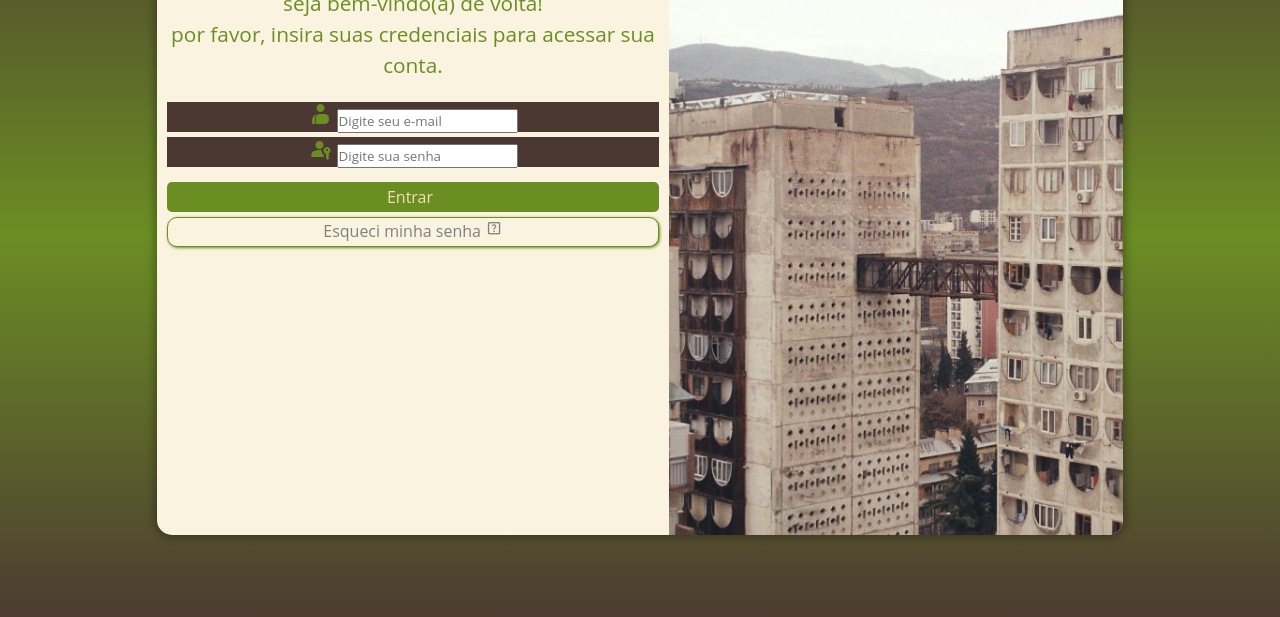
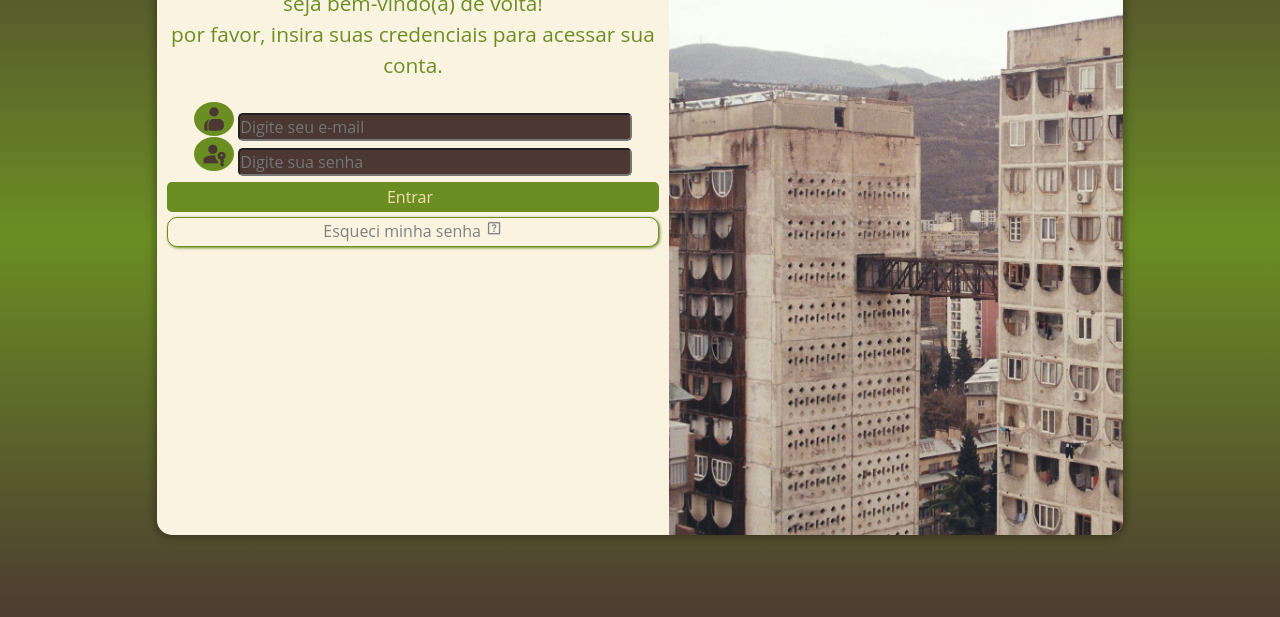
Before and after one commit to brunohpaz/projeto-login, a plain HTML site: page index.html in a window 1280 px wide. Shown: the part 165-782 px from the top of the page. Drawn offline with nearby package versions, Linux system fonts and the light colour scheme.

Commit message:
Update style.css

```diff
--- a/styles/style.css
+++ b/styles/style.css
@@ -108,7 +108,7 @@ form > input[type="submit"]:hover{
 form > div.campo {
     text-align: center;
     height: 30px;
-    background-color: #4B3832;
+    background-color: ;
     display: block;
     margin: 5px 0px 5px 0px;
 
@@ -116,6 +116,23 @@ form > div.campo {
 
 div.campo > label{
     display: none;
+}
+
+div.campo > span {
+    color: #4B3832;
+    background-color: #6B8E23;
+    font-size: 1.75em;
+    width: 40px;
+    padding: 3px;
+    border-radius: 50% 50%;
+}
+
+div.campo > input{
+    background-color: #4B3832;
+    color: #FAF3E0;
+    font-size: 1em;
+    width:80%;
+    border-radius: 5px;
 }
 
 form > a.botao{
```
